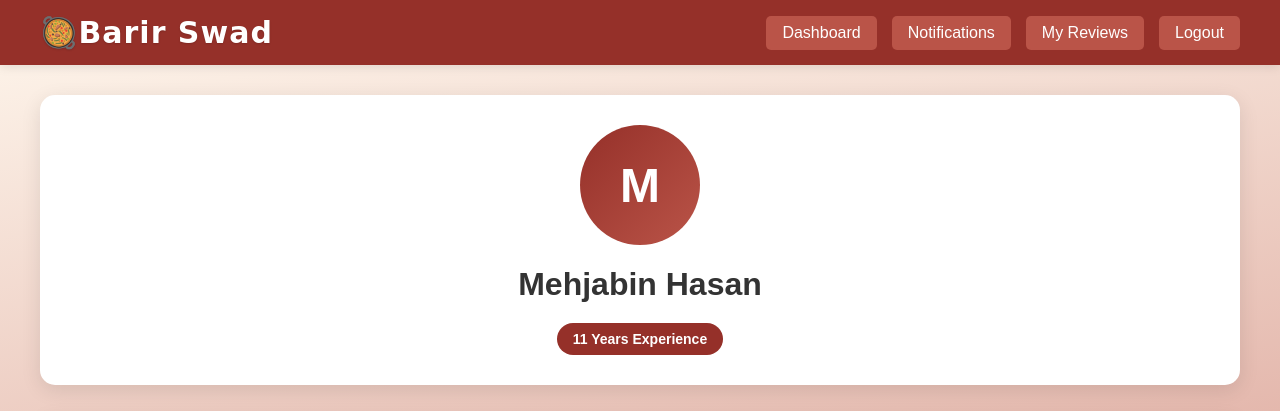
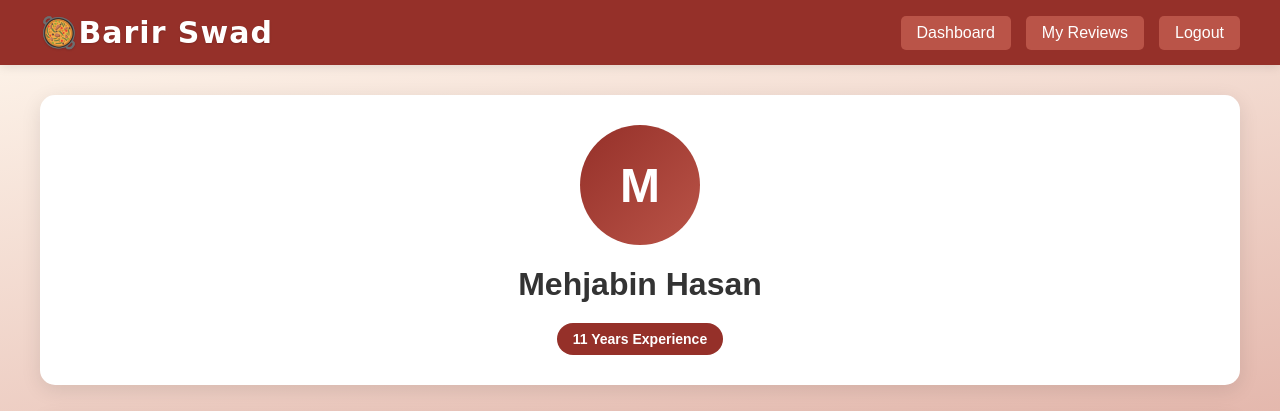
Before and after one commit to faranontheway/Barir-Swad, a PHP site: page /cook_profile.php in a window 1280 px wide. Shown: the top 411 px of the page. Run offline with PHP 8.4, Linux system fonts and the light colour scheme; a user stored in the database is signed in; data comes from the database, SQL or seed files in the repository; some web fonts are replaced.

Commit message:
Update cook_profile.php

```diff
--- a/cook_profile.php
+++ b/cook_profile.php
@@ -131,7 +131,6 @@ $phones = array_column($user_data, 'Phone_No') ?: []; // Extract phones, default
             <div class="logo">🥘Barir Swad</div>
             <nav class="nav-links">
                 <a href="cook_dashboard.php" class="btn">Dashboard</a>
-                <a href="cook_notifications.php" class="btn">Notifications</a>
                 <a href="cook_reviews.php" class="btn">My Reviews</a>
                 <a href="logout.php" class="btn logout">Logout</a>
             </nav>
```
